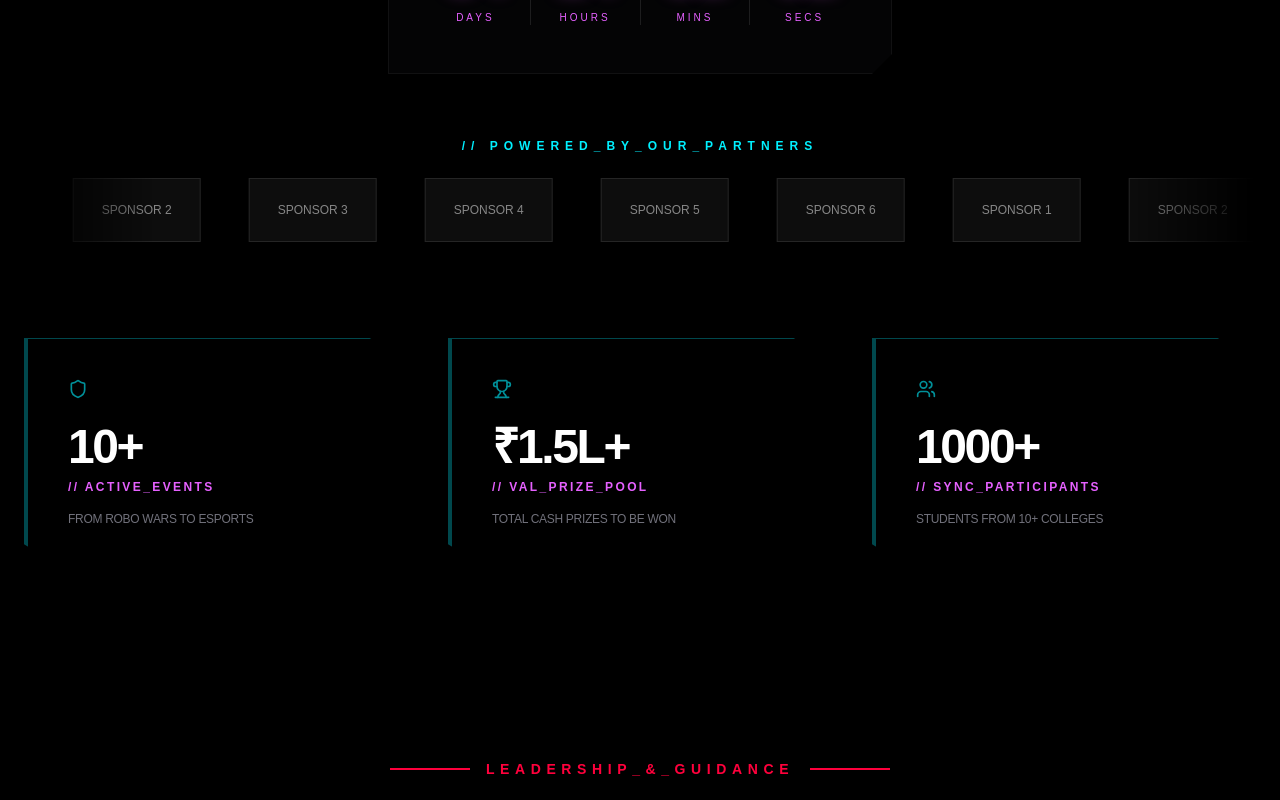
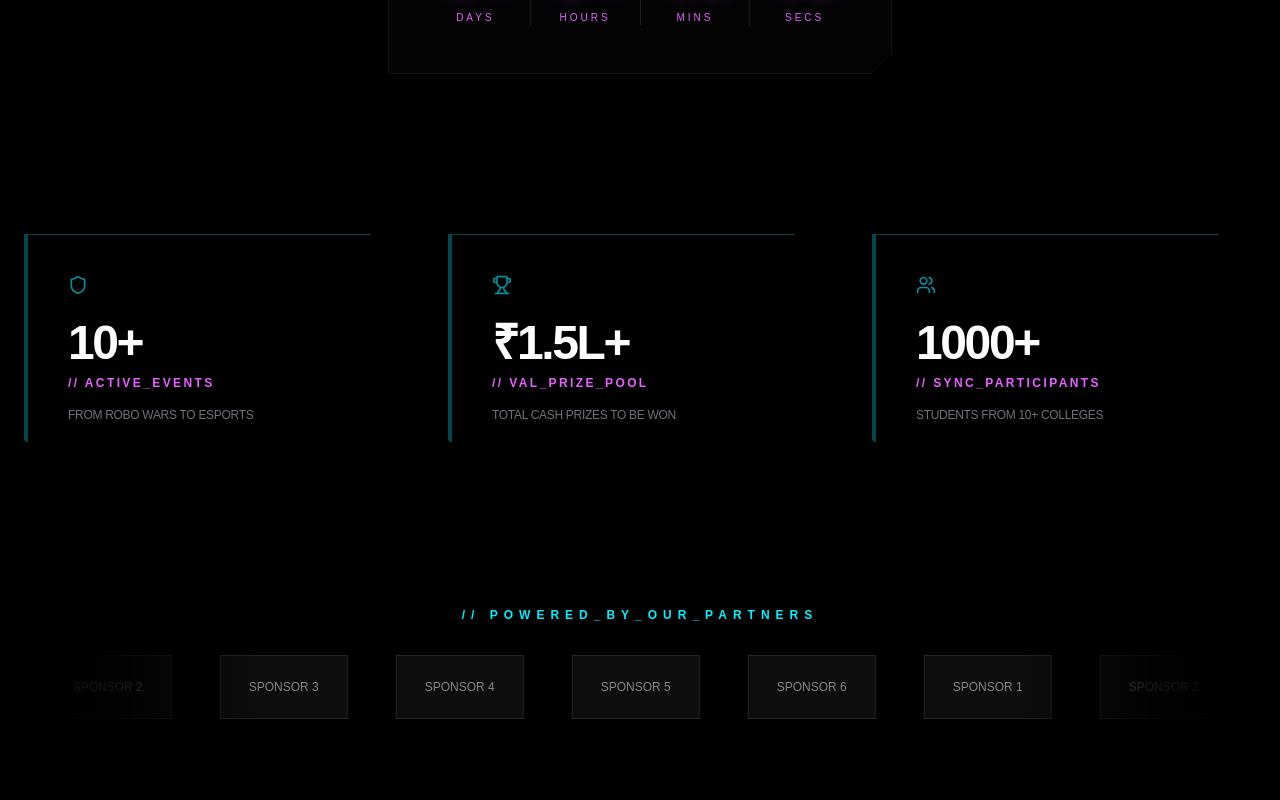
Before and after one commit to unexperiencedone/robo-rumble-3.0, a Next.js app: page /home in a window 1280 px wide. Shown: the part 920-1720 px from the top of the page. Built offline with nearby package versions, Linux system fonts and the light colour scheme.

Commit message:
added instagram link  and updated hero.tsx

```diff
--- a/app/components/Footer.tsx
+++ b/app/components/Footer.tsx
@@ -45,7 +45,7 @@ const Footer = () => {
               <Shield size={14} /> Command_Center
             </h4>
             <div className="flex gap-4 mb-6">
-              <Link href="#" className="p-2 border border-white/10 text-zinc-400 hover:text-white hover:border-[#00F0FF] transition-all"><Instagram size={18}/></Link>
+              <Link href="https://www.instagram.com/roborumble.3.o?igsh=czh5OTliZ2Z3ODkz" target="_blank" className="p-2 border border-white/10 text-zinc-400 hover:text-white hover:border-[#00F0FF] transition-all"><Instagram size={18}/></Link>
               <Link href="#" className="p-2 border border-white/10 text-zinc-400 hover:text-white hover:border-[#FF003C] transition-all"><Twitter size={18}/></Link>
               <Link href="#" className="p-2 border border-white/10 text-zinc-400 hover:text-white hover:border-[#E661FF] transition-all"><Github size={18}/></Link>
             </div>
--- a/app/components/Hero.tsx
+++ b/app/components/Hero.tsx
@@ -78,9 +78,10 @@ export default function Hero({ onComplete }: { onComplete?: () => void }) {
   return (
     <section className="flex min-h-screen flex-col items-center justify-center relative overflow-hidden">
       <div className={styles.heroContainer}>
-        <div className={`${styles.glitchText} ${glitchActive ? styles.violent : ''}`}>
+        <div className={`${styles.glitchText} ${glitchActive ? styles.violent : ''} flex flex-col items-center`}>
            {/* Mobile: Smaller text, Desktop: Larger text */}
-           <SlotText text={text} className="text-3xl sm:text-4xl md:text-6xl lg:text-8xl text-center px-4" />
+           <SlotText text="ROBO RUMBLE" className="text-3xl sm:text-4xl md:text-6xl lg:text-8xl text-center px-4" />
+           <SlotText text="3.0" className="text-xl sm:text-2xl md:text-4xl lg:text-5xl text-center px-4 mt-2 font-light tracking-widest" />
         </div>
 
         {/* Subtitle Line 1 */}
--- a/app/home/page.tsx
+++ b/app/home/page.tsx
@@ -247,13 +247,49 @@ export default function Home() {
             <Countdown targetDate="2026-03-09T09:00:00" />
           </div>
 
-          {/* Infinite Scrolling Sponsors */}
-          <div className="overflow-hidden">
-            <p className="text-[#00F0FF] text-xs mb-6 uppercase tracking-[0.5em] font-black text-center">// Powered_By_Our_Partners</p>
-            <div className="relative">
+
+        </div>
+      </section>
+
+      {/* Highlights Section */}
+      <section className="py-24 relative z-10">
+        <div className="container mx-auto px-4 md:px-6">
+            <div className="grid grid-cols-1 md:grid-cols-3 gap-10">
+              {stats.map((stat, i) => (
+                <div key={i} className="relative group p-10 bg-black/40 border-l-4 border-t border-[#00F0FF]/30 hover:bg-[#00F0FF]/5 transition-all duration-500 backdrop-blur-sm"
+                     style={{ clipPath: 'polygon(0 0, 90% 0, 100% 10%, 100% 100%, 10% 100%, 0 90%)' }}>
+
+                  <div className="text-[#00F0FF] mb-6 opacity-60">
+                    {stat.icon}
+                  </div>
+
+                  <h3 className="text-5xl font-black text-white mb-2 font-mono tracking-tighter group-hover:text-[#00F0FF] transition-colors">
+                    {stat.title}
+                  </h3>
+                  <h4 className="text-xs text-[#E661FF] font-mono font-bold mb-4 tracking-[0.2em]">// {stat.subtitle}</h4>
+                  <p className="text-zinc-500 font-mono text-xs uppercase tracking-tight">{stat.desc}</p>
+
+                  {/* Hover Scan Effect */}
+                  <div className="absolute inset-0 bg-gradient-to-b from-transparent via-[#00F0FF]/10 to-transparent h-[20%] w-full animate-scan opacity-0 group-hover:opacity-100 pointer-events-none" />
+                </div>
+              ))}
+            </div>
+        </div>
+      </section>
+
+      {/* Infinite Scrolling Sponsors Section */}
+      <section className="py-12 relative z-10 overflow-hidden">
+
+        {/* Title Container */}
+        <div className="container mx-auto px-4 md:px-6 mb-8">
+            <p className="text-[#00F0FF] text-xs uppercase tracking-[0.5em] font-black text-center">// Powered_By_Our_Partners</p>
+        </div>
+
+        {/* Full Width Scroller */}
+        <div className="relative w-full">
               {/* Gradient overlays for fade effect */}
-              <div className="absolute left-0 top-0 bottom-0 w-32 bg-gradient-to-r from-black to-transparent z-10" />
-              <div className="absolute right-0 top-0 bottom-0 w-32 bg-gradient-to-l from-black to-transparent z-10" />
+              <div className="absolute left-0 top-0 bottom-0 w-64 bg-gradient-to-r from-black via-black/80 to-transparent z-10" />
+              <div className="absolute right-0 top-0 bottom-0 w-64 bg-gradient-to-l from-black via-black/80 to-transparent z-10" />
 
               {/* Scrolling container */}
               <div className="flex gap-12 animate-infinite-scroll">
@@ -302,34 +338,7 @@ export default function Home() {
                 </div>
               </div>
             </div>
-          </div>
-        </div>
-      </section>
 
-      {/* Highlights Section */}
-      <section className="py-24 relative z-10">
-        <div className="container mx-auto px-4 md:px-6">
-            <div className="grid grid-cols-1 md:grid-cols-3 gap-10">
-              {stats.map((stat, i) => (
-                <div key={i} className="relative group p-10 bg-black/40 border-l-4 border-t border-[#00F0FF]/30 hover:bg-[#00F0FF]/5 transition-all duration-500 backdrop-blur-sm"
-                     style={{ clipPath: 'polygon(0 0, 90% 0, 100% 10%, 100% 100%, 10% 100%, 0 90%)' }}>
-
-                  <div className="text-[#00F0FF] mb-6 opacity-60">
-                    {stat.icon}
-                  </div>
-
-                  <h3 className="text-5xl font-black text-white mb-2 font-mono tracking-tighter group-hover:text-[#00F0FF] transition-colors">
-                    {stat.title}
-                  </h3>
-                  <h4 className="text-xs text-[#E661FF] font-mono font-bold mb-4 tracking-[0.2em]">// {stat.subtitle}</h4>
-                  <p className="text-zinc-500 font-mono text-xs uppercase tracking-tight">{stat.desc}</p>
-
-                  {/* Hover Scan Effect */}
-                  <div className="absolute inset-0 bg-gradient-to-b from-transparent via-[#00F0FF]/10 to-transparent h-[20%] w-full animate-scan opacity-0 group-hover:opacity-100 pointer-events-none" />
-                </div>
-              ))}
-            </div>
-        </div>
       </section>
 
       {/* Advisors & Leadership Section */}
```
